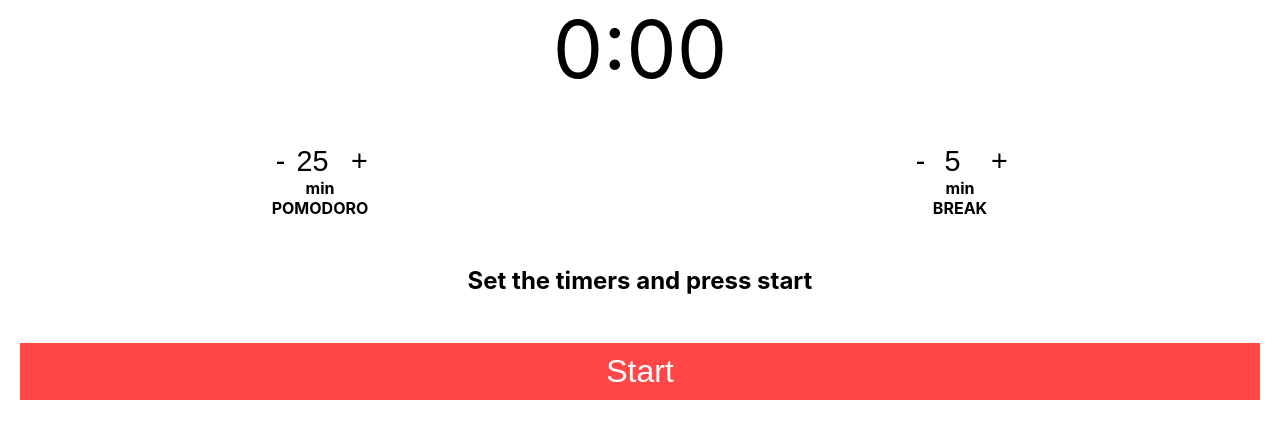
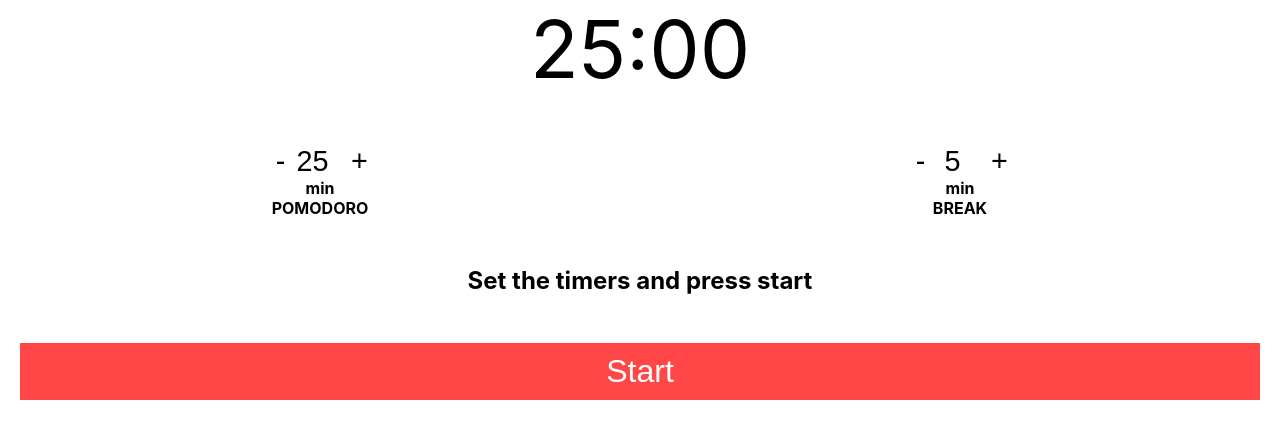
Before and after one commit to JulianSoto/pomodoro-clock, a React (Create React App) app: page / in a window 1280 px wide. Shown: the top 438 px of the page. Built offline with nearby package versions, Linux system fonts and the light colour scheme.

Commit message:
feat: Timer counts down

```diff
--- a/src/App.jsx
+++ b/src/App.jsx
@@ -9,6 +9,8 @@ class App extends Component {
     totalTime: 0,
     previousTime: 0,
     isResting: false,
+    minutes: 0,
+    seconds: 0,
     intervalID: null,
     stopped: true,
     pomodoroMinutes: 25,
@@ -18,8 +20,15 @@ class App extends Component {
   frame = () => {
     this.setState(
       prevState => {
+        const totalTime =
+          prevState.totalTime + Date.now() - prevState.previousTime;
+        const sec = Math.floor(totalTime / 1000) % 60,
+          min = Math.floor(totalTime / 1000 / 60);
+
         return {
-          totalTime: prevState.totalTime + Date.now() - prevState.previousTime,
+          totalTime,
+          minutes: min,
+          seconds: sec,
           previousTime: Date.now()
         };
       },
@@ -28,7 +37,9 @@ class App extends Component {
           if (this.state.totalTime / 1000 / 60 > this.state.restMinutes) {
             this.setState({
               isResting: false,
-              totalTime: 0
+              totalTime: 0,
+              minutes: 0,
+              seconds: 0
             });
             this.beep.play();
           }
@@ -36,7 +47,9 @@ class App extends Component {
           if (this.state.totalTime / 1000 / 60 > this.state.pomodoroMinutes) {
             this.setState({
               isResting: true,
-              totalTime: 0
+              totalTime: 0,
+              minutes: 0,
+              seconds: 0
             });
             this.beep.play();
           }
@@ -50,6 +63,8 @@ class App extends Component {
     if (this.state.stopped) {
       this.setState({
         totalTime: 0,
+        minutes: 0,
+        seconds: 0,
         previousTime: Date.now(),
         isResting: false,
         stopped: false,
@@ -63,7 +78,10 @@ class App extends Component {
   stop = () => {
     clearInterval(this.state.intervalID);
     this.setState({
-      stopped: true
+      stopped: true,
+      isResting: false,
+      minutes: 0,
+      seconds: 0
     });
   };
 
@@ -80,9 +98,23 @@ class App extends Component {
   };
 
   render() {
-    const sec = Math.floor(this.state.totalTime / 1000) % 60,
-      min = Math.floor(this.state.totalTime / 1000 / 60);
-    const clock = `${min}:${sec < 10 ? `0` : ``}${sec}`;
+    let remainingMinutes, remainingSeconds;
+
+    if (this.state.stopped) {
+      remainingMinutes = this.state.pomodoroMinutes - this.state.minutes;
+      remainingSeconds = 0;
+    } else {
+      if (this.state.isResting) {
+        remainingMinutes = this.state.restMinutes - this.state.minutes - 1;
+      } else {
+        remainingMinutes = this.state.pomodoroMinutes - this.state.minutes - 1;
+      }
+      remainingSeconds = 60 - this.state.seconds - 1;
+    }
+
+    const clock = `${remainingMinutes}:${
+      remainingSeconds < 10 ? `0` : ``
+    }${remainingSeconds}`;
 
     return (
       <div className="main-pomodoro">
```
